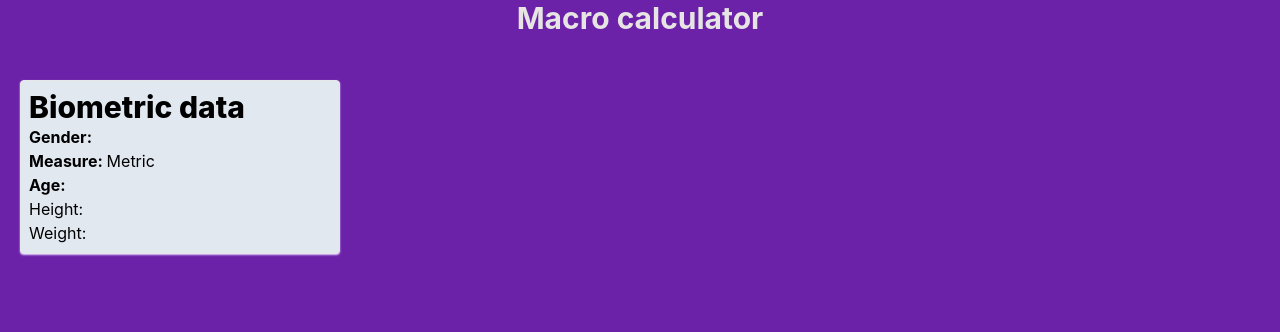
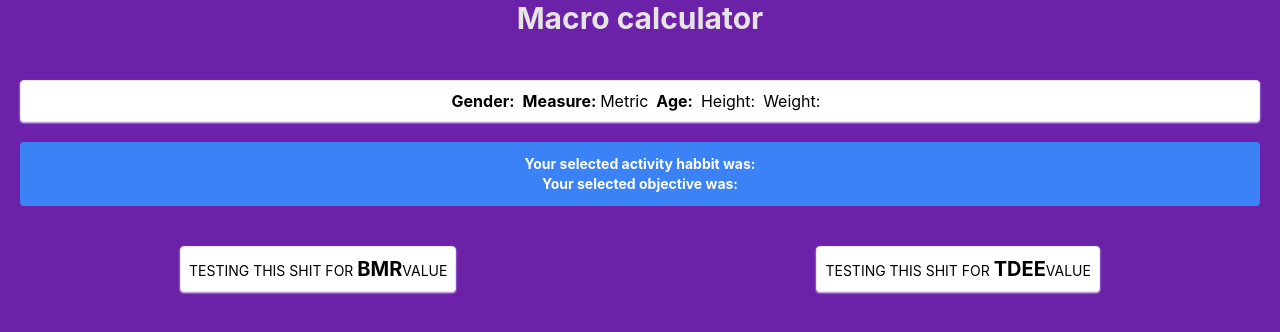
Before and after one commit to FACorreiaa/Macro-Calculator-React, a React (Vite) app: page /results in a window 1280 px wide. Shown: the top 332 px of the page. Built offline with nearby package versions, Linux system fonts and the light colour scheme; what @catppuccin/tailwindcss would draw is missing.

Commit message:
adjust layouts

```diff
--- a/src/pages/results.tsx
+++ b/src/pages/results.tsx
@@ -2,19 +2,22 @@ import HeadComponent from '../components/head';
 import ResultsPageLayout from '../layout/results-layout';
 import { useAtom } from 'jotai';
 import { bmrAtom, bmrCalculationValuesAtom } from './bmr';
-import { tdeeAtom, dietObjectiveAtom, dietObjectiveListAtom } from './tdee';
+import {
+	tdeeAtom,
+	dietObjectiveAtom,
+	dietObjectiveListAtom,
+	activityAtom,
+	objectiveAtom,
+} from './tdee';
 
 const DisplayBMRCalculationValues = () => {
 	const [bmrData] = useAtom(bmrCalculationValuesAtom);
+
 	const { age, gender, height, metric, weight } = bmrData;
 	return (
 		<>
 			<div className="container">
-				<div className="m-5 shadow-sm justify-center align-center shadow-purple-200 max-w-xs bg-slate-200 p-2 border border-spacing-2 rounded">
-					<h1 className="text-3xl font-extrabold dark:text-slate-900">
-						Biometric data
-					</h1>
-
+				<div className="m-5  shadow-sm flex justify-center flex-row shadow-purple-200  bg-white p-2 border border-spacing-2 rounded">
 					<div className="mr-2">
 						<label className="font-bold">Gender: </label>
 						<span>{gender}</span>
@@ -42,34 +45,50 @@ const DisplayBMRCalculationValues = () => {
 	);
 };
 
-const Test = () => {
+const DisplayInformation = () => {
+	const [activity] = useAtom(activityAtom);
+	const [objective] = useAtom(objectiveAtom);
 	return (
-		<div className="max-w-sm rounded overflow-hidden shadow-lg bg-slate-300">
-			<img
-				className="w-full"
-				src="/img/card-top.jpg"
-				alt="Sunset in the mountains"
-			/>
-			<div className="px-6 py-4">
-				<div className="font-bold text-xl mb-2">The Coldest Sunset</div>
-				<p className="text-gray-700 text-base">
-					Lorem ipsum dolor sit amet, consectetur adipisicing elit. Voluptatibus
-					quia, nulla! Maiores et perferendis eaque, exercitationem praesentium
-					nihil.
-				</p>
-			</div>
-			<div className="px-6 pt-4 pb-2">
-				<span className="inline-block bg-gray-200 rounded-full px-3 py-1 text-sm font-semibold text-gray-700 mr-2 mb-2">
-					#photography
-				</span>
-				<span className="inline-block bg-gray-200 rounded-full px-3 py-1 text-sm font-semibold text-gray-700 mr-2 mb-2">
-					#travel
-				</span>
-				<span className="inline-block bg-gray-200 rounded-full px-3 py-1 text-sm font-semibold text-gray-700 mr-2 mb-2">
-					#winter
-				</span>
+		<div className="conatiner">
+			<div
+				className=" m-5 justify-center text-center p-2 items-center bg-blue-500 text-white text-sm font-bold px-4 py-3  border-spacing-2 rounded"
+				role="alert">
+				<div>
+					<p>
+						Your selected activity habbit was:<span>{activity}</span>
+					</p>
+				</div>
+				<div>
+					<p>
+						Your selected objective was: <span>{objective}</span>
+					</p>
+				</div>
 			</div>
 		</div>
+	);
+};
+
+const DisplayBmrAndTdee = () => {
+	const [bmrData] = useAtom(bmrCalculationValuesAtom);
+
+	return (
+		<>
+			<div className="container justify-around flex flex-row">
+				<div className="m-5 items-center shadow-sm justify-center  shadow-purple-200  bg-white p-2 border border-spacing-2 rounded">
+					<p className="text-sm">
+						TESTING THIS SHIT FOR <span className="font-bold text-xl">BMR</span>
+						VALUE
+					</p>
+				</div>
+				<div className="m-5  shadow-sm justify-center  shadow-purple-200  bg-white p-2 border border-spacing-2 rounded">
+					<p className="text-sm">
+						TESTING THIS SHIT FOR{' '}
+						<span className="font-bold text-xl">TDEE</span>
+						VALUE
+					</p>
+				</div>
+			</div>
+		</>
 	);
 };
 
@@ -78,6 +97,7 @@ function ResultsPage() {
 	const [tdee] = useAtom(tdeeAtom);
 	const [dietObjective] = useAtom(dietObjectiveAtom);
 	const [allDietObjectives] = useAtom(dietObjectiveListAtom);
+
 	return (
 		<ResultsPageLayout>
 			<HeadComponent
@@ -85,8 +105,10 @@ function ResultsPage() {
 				content="Macro distribution according to goals and objectives and your bio data"
 			/>
 
-			<div className="container flex flex-column">
+			<div className="container ">
 				<DisplayBMRCalculationValues />
+				<DisplayInformation />
+				<DisplayBmrAndTdee />
 			</div>
 		</ResultsPageLayout>
 	);
--- a/src/pages/tdee.tsx
+++ b/src/pages/tdee.tsx
@@ -22,12 +22,16 @@ import { atom, useAtom } from 'jotai';
 export const tdeeAtom = atom(0);
 export const dietObjectiveAtom = atom(0);
 export const dietObjectiveListAtom = atom({});
+export const objectiveAtom = atom('');
+export const activityAtom = atom('');
 
 function TdeePage() {
 	const navigate = useNavigate();
 	const [, setTdee] = useAtom(tdeeAtom);
 	const [, setCaloricObjectve] = useAtom(dietObjectiveAtom);
 	const [, setdietObjectiveList] = useAtom(dietObjectiveListAtom);
+	const [, setObjective] = useAtom(objectiveAtom);
+	const [, setActivity] = useAtom(activityAtom);
 
 	const [bmr] = useAtom(bmrAtom);
 
@@ -44,6 +48,8 @@ function TdeePage() {
 		const dietObjective = calculateCalorieTarget(tdee, values.objective);
 		const allDietObjectives = getallDietObjectives(tdee);
 		setTdee(tdee);
+		setObjective(values.objective);
+		setActivity(values.activity);
 		setCaloricObjectve(dietObjective);
 		setdietObjectiveList(allDietObjectives);
 		navigate('/results');
```
